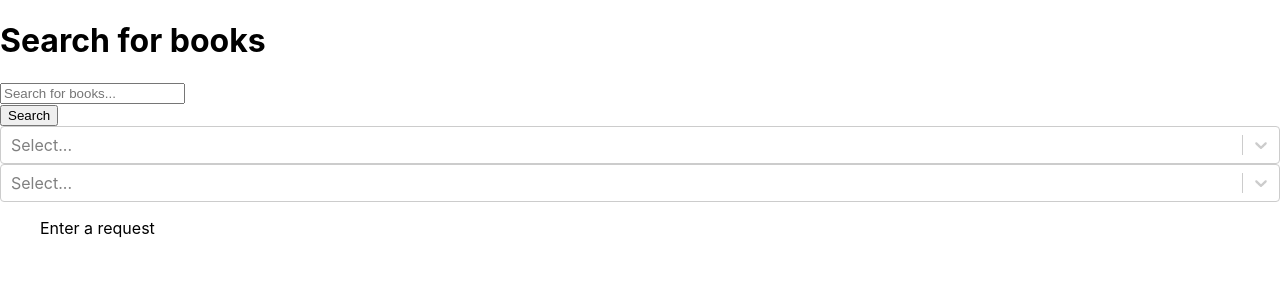
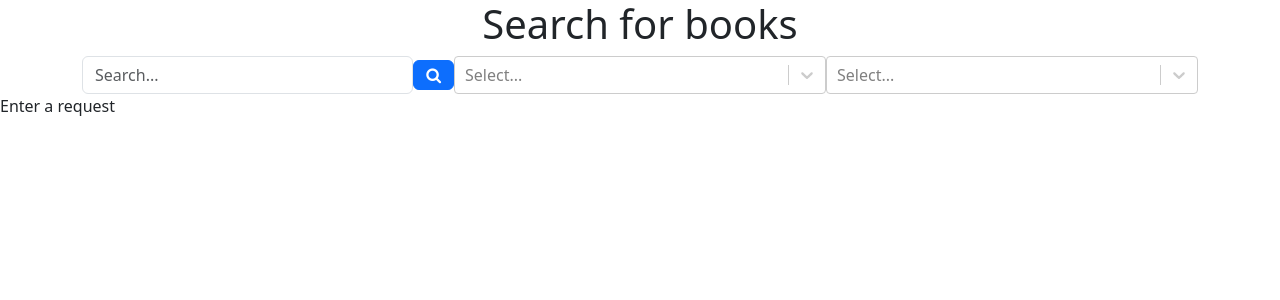
Before and after one commit to coder-fierfly/books-app, a React (Create React App) app: page / in a window 1280 px wide. Shown: the top 300 px of the page. Built offline with nearby package versions, Linux system fonts and the light colour scheme.

Commit message:
Сделала карточку для книги, также + дизайн

```diff
--- a/package.json
+++ b/package.json
@@ -8,6 +8,7 @@
     "@testing-library/react": "^13.4.0",
     "@testing-library/user-event": "^13.5.0",
     "bootstrap": "^5.3.1",
+    "font-awesome": "^4.7.0",
     "react": "^18.2.0",
     "react-bootstrap": "^2.8.0",
     "react-dom": "^18.2.0",
--- a/src/App.css
+++ b/src/App.css
@@ -24,6 +24,27 @@
   color: white;
 }
 
+.outer-search {
+  width: 100%;
+  justify-content: center;
+}
+
+.col-12.col-sm-6.col-md-4.col-lg-3.col {
+  width: 20%;
+  border: 1rem;
+}
+
+.row {
+  --bs-gutter-x: 0rem !important;
+}
+
+button.d-flex.align-items-center.btn.btn-primary {
+  height: 100%;
+}
+.h1-title {
+  border: 0.05em;
+}
+
 .App-link {
   color: #61dafb;
 }
--- a/src/App.js
+++ b/src/App.js
@@ -1,6 +1,7 @@
 import React from 'react';
 import SearchBooks from './components/SearchBooks';
 import { BrowserRouter as Router, Route, Routes } from 'react-router-dom';
+import './App.css';
 import BookList from './components/BooksList';
 import Book from './components/Book';
 /*
--- a/src/components/Book.js
+++ b/src/components/Book.js
@@ -3,27 +3,24 @@ import { useSelector } from "react-redux";
 import { useParams } from 'react-router-dom';
 
 const Book = () => {
-    const selectedBook = useSelector((state) => state.books.selectedBook);
     const { id } = useParams();
-    const [book, setBook] = useState(null);
-    let books = useSelector((state) => state.books);
+    //получаем книги из массива
+    let books = useSelector((state) => state.books.books);
+    // берем конкретную книгу
+    const book = books.find((book) => book.id === id);
 
-    // useEffect(() => {
-
-    // }, [id]);
-
-    if (!selectedBook) {
-        console.log(books);
+    if (!book) {
         return <div>No book selected.</div>;
     }
 
     return (
         <div>
-            <h2>{selectedBook.volumeInfo.title}</h2>
-            <p>Authors: {selectedBook.volumeInfo.authors ? selectedBook.volumeInfo.authors.join(', ') : ''}</p>
-            <p>Category: {selectedBook.volumeInfo.categories ? selectedBook.volumeInfo.categories[0] : ''}</p>
-            <p>Description: {selectedBook.volumeInfo.description || ''}</p>
-            <img src={selectedBook.volumeInfo.imageLinks?.thumbnail || 'https://via.placeholder.com/128x192.png?text=No+Image'} alt={selectedBook.volumeInfo.title} />
+            <img src={book.volumeInfo.imageLinks?.thumbnail || 'https://via.placeholder.com/128x192.png?text=No+Image'} alt={book.volumeInfo.title} />
+            <h2>{book.volumeInfo.title}</h2>
+            <p>Authors: {book.volumeInfo.authors ? book.volumeInfo.authors.join(', ') : ''}</p>
+            <p>Category: {book.volumeInfo.categories ? book.volumeInfo.categories[0] : ''}</p>
+            <p>Description: {book.volumeInfo.description || ''}</p>
+
         </div>
     );
 };
--- a/src/components/BooksList.js
+++ b/src/components/BooksList.js
@@ -42,11 +42,13 @@ const BookList = () => {
       {isLoading ? (
         <p>Loading...</p>
       ) : (
-        <ul>
+        <>
           {(totalBooks > 0) ? <p>Number of books: {totalBooks}</p> : <p>Enter a request</p>}
+          <Row>
             {books.map((book) => (
 
-            <Col md={5} key={book.id} onClick={() => handleBookClick(book.id)}>
+
+              <Col className="col-12 col-sm-6 col-md-4 col-lg-3" key={book.id} onClick={() => handleBookClick(book.id)}>
                 <Card style={{ marginBottom: '10px' }}>
                   <Card.Img
                     variant="top"
@@ -56,6 +58,7 @@ const BookList = () => {
                         : 'https://via.placeholder.com/128x192.png?text=No+Image'
                     }
                     alt={book.volumeInfo.title}
+                  // style={{ width: '10rem', height: '15rem' }}
                   />
                   <Card.Body>
                     <Card.Title>{book.volumeInfo.title || ''}</Card.Title>
@@ -69,13 +72,18 @@ const BookList = () => {
                 </Card>
               </Col>
 
-          ))}
-        </ul>
+            ))
 
-      )}
+
+            }
+          </Row>
+        </>
+
+      )
+      }
       {(totalBooks > startIndex) ? <Button onClick={handleLoadMore}>More</Button> : ''}
       {/* <Button onClick={handleLoadMore}>More</Button> */}
-    </div>
+    </div >
   );
 };
 
--- a/src/components/SearchBooks.js
+++ b/src/components/SearchBooks.js
@@ -1,6 +1,6 @@
 import React, { useState } from 'react';
 import Select from 'react-select';
-import { Container, Row, Col, Form, Button, Card } from 'react-bootstrap';
+import { Container, Row, Col, Form, Button } from 'react-bootstrap';
 import { fetchBooks } from "../BooksSlice";
 import { useDispatch } from "react-redux";
 
@@ -52,38 +52,54 @@ function SearchBooks() {
   };
 
   return (
+    <div className='outer-search'>
+      <h1 className='h1-title text-center'>Search for books</h1>
       <Container>
+
         <Row>
-        <Col>
-          <h1>Search for books</h1>
-          <Form>
-            <Form.Group controlId="formBasicSearch">
+          <Col className="col-12 col-md-4">
+
+            <Form className="d-flex align-items-center">
+              <Form.Group controlId="formBasicSearch" className="flex-grow-1">
                 <Form.Control
+                  className="enterForm"
                   type="text"
-                placeholder="Search for books..."
+                  placeholder="Search..."
                   value={query}
                   onChange={(e) => setQuery(e.target.value)}
                   onKeyPress={handleKeyPress}
                 />
               </Form.Group>
-            <Button variant="primary" onClick={handleSearch}>
-              Search
+              <Button
+                variant="primary"
+                className="d-flex align-items-center"
+                onClick={handleSearch}
+              >
+                <i className="fa fa-search"></i>
+                <span className="ml-2"></span>
               </Button>
             </Form>
 
           </Col>
+          <Col className="col-12 col-md-4">
             <Select
+              className='CategoriesList'
               options={categories}
               value={categories.find((cat) => cat.value === category)}
               onChange={handleCategoryChange}
             />
+          </Col>
+          <Col className="col-12 col-md-4">
             <Select
+              className='SortingList'
               options={sortingOptions}
               value={sorting}
               onChange={handleSortingChange}
             />
+          </Col>
         </Row>
       </Container>
+    </div>
   );
 }
 
--- a/src/index.css
+++ b/src/index.css
@@ -1,13 +1,13 @@
 body {
   margin: 0;
-  font-family: -apple-system, BlinkMacSystemFont, 'Segoe UI', 'Roboto', 'Oxygen',
-    'Ubuntu', 'Cantarell', 'Fira Sans', 'Droid Sans', 'Helvetica Neue',
+  font-family: -apple-system, BlinkMacSystemFont, "Segoe UI", "Roboto", "Oxygen",
+    "Ubuntu", "Cantarell", "Fira Sans", "Droid Sans", "Helvetica Neue",
     sans-serif;
   -webkit-font-smoothing: antialiased;
   -moz-osx-font-smoothing: grayscale;
 }
 
 code {
-  font-family: source-code-pro, Menlo, Monaco, Consolas, 'Courier New',
+  font-family: source-code-pro, Menlo, Monaco, Consolas, "Courier New",
     monospace;
 }
--- a/src/index.js
+++ b/src/index.js
@@ -5,6 +5,9 @@ import App from './App';
 import reportWebVitals from './reportWebVitals';
 import { Provider } from 'react-redux';
 import store from './Store';
+import 'bootstrap/dist/css/bootstrap.min.css';
+import 'font-awesome/css/font-awesome.min.css';
+
 
 const root = ReactDOM.createRoot(document.getElementById('root'));
 root.render(
```
Also changed, not shown: 1 other file (tests, documents, lock files or other folders). Lines whose indentation alone changed are shown as unchanged.
